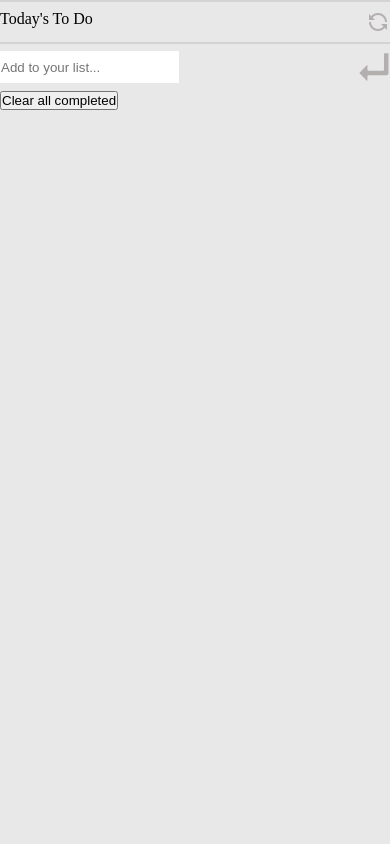
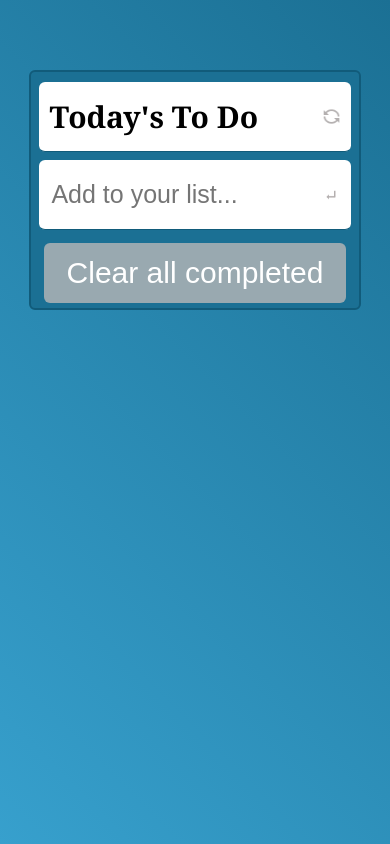
Before and after one commit to hafiz1379/To-do-list, a website built with webpack: page src/index.html in a window 390 px wide. Built offline with nearby package versions, Linux system fonts and the light colour scheme.

Commit message:
Changed all styles of project

```diff
--- a/src/style.css
+++ b/src/style.css
@@ -1,108 +1,169 @@
 * {
+  box-sizing: border-box !important;
+  font-family: Cambria, Cochin, Georgia, Times, 'Times New Roman', serif;
+}
+
+html {
+  height: auto;
+  min-height: 100%;
+  width: 100%;
+  padding: 0;
   margin: 0;
-  padding: 0;
-  box-sizing: border-box;
+  overflow: auto;
 }
 
 body {
-  background-color: #e8e8e8;
+  background: linear-gradient(45deg, rgb(55, 160, 205), rgb(27, 112, 148));
+  height: auto;
+  width: 100%;
+  padding: 70px 0;
+  margin: 0;
 }
 
-.container {
-  background-color: #fff;
+.to-do-holder {
+  width: 85%;
+  max-width: 500px;
+  height: auto;
+  margin: 0 auto;
+  background: rgb(27, 112, 148);
+  font-family: sans-serif;
+  font-size: 15px;
+  border-radius: 6px;
+  border: 2px solid rgb(17, 91, 122);
   display: flex;
   flex-direction: column;
   align-items: center;
-  width: 80%;
-  margin-top: 8rem;
-  border: 1px solid #060607c7;
-  margin-left: 10%;
-  box-sizing: border-box;
-  padding: 9px;
-  border-radius: 10px;
+  padding-bottom: 10px;
 }
 
-.container h2 {
-  align-self: center;
-  margin-bottom: 7px;
+.title-to-do {
+  font-weight: bold;
+  display: flex;
+  align-items: center;
 }
 
-#todo-list {
-  width: 400px;
-  margin: 0 auto;
+.ul-to-do {
+  padding: 0;
+  margin: 5px;
+  width: 98%;
+  border-radius: 6px;
 }
 
-ul {
+.li-to-do {
+  width: 100%;
   list-style: none;
-  padding: 0;
-  width: 100%;
-  margin: 0;
+  height: 40px;
+  display: flex;
+  align-items: center;
+  border-bottom: 1px solid rgb(17, 91, 122);
+  padding: 1px 10px;
+  gap: 10px;
+  font-size: 1.5rem;
+  border-radius: 6px;
+  margin-bottom: 8px;
+  background: #fff;
 }
 
-li {
-  padding: 2% 0;
-  border-top: 2px solid lightgray;
-  width: 100%;
-  display: flex;
-  justify-content: space-between;
+.li-to-do-input {
+  padding: 5px 10px;
 }
 
-.input-container {
-  display: flex;
+.text-li {
   width: 100%;
-  justify-content: center;
+  height: 100%;
+  border: none;
+  font-family: sans-serif;
+  font-size: 1.2rem;
 }
 
-input {
+.li-description {
+  width: 87%;
+  height: 100%;
+  border: none;
+  font-size: 1.2rem;
+}
+
+.task-text {
   border: 1px solid transparent;
 }
 
-.add-input {
-  width: 100%;
-  height: 30px;
-  padding: 5px;
+.refresh {
+  position: relative;
+  left: 7%;
+  width: 21px;
+  height: 19px;
 }
 
-.add-button {
-  background: transparent;
-  border: transparent;
-  margin-left: 5px;
+.enter {
+  position: relative;
+  left: -5px;
+  width: 10px;
+  height: 10px;
 }
 
-.clear-all {
-  width: 100%;
-  height: 43px;
-  border-radius: 0 0 42px 40px;
-  padding: 5px;
-  border: transparent;
-  background: #ededed4c;
+.icon {
+  position: relative;
+  left: 1%;
+  width: 24px;
+  height: 24px;
   cursor: pointer;
 }
 
-.task {
-  font-size: 20px;
-  padding: 10px;
-  border-bottom: 1px solid #ccc;
+.btn-holder {
+  width: 95%;
+  height: 35px;
+  margin: 0 auto;
+  border: none;
+  background-color: rgb(153, 169, 176);
+  color: rgb(255, 255, 255);
+  font-family: sans-serif;
+  font-size: 1.4rem;
+  border-radius: 6px;
 }
 
-.todo-completed .todo-item-edit {
-  text-decoration: line-through;
-  color: #ccc;
+.btn-holder:active {
+  transform: translateX(-1px);
+  transform: translateY(1px);
+  box-shadow: 0 0 7px black;
 }
 
-.icon {
-  width: 17px;
-  background: url(./3\ dots.jpg);
-  background-position: center;
-  background-size: contain;
-  background-repeat: no-repeat;
-  cursor: pointer;
+.bg-yellow {
+  background: rgb(240, 233, 166);
 }
 
-.icon:hover {
-  background: url(./delete.png);
-  width: 15px;
-  background-position: center;
-  background-repeat: no-repeat;
-  background-size: contain;
+.bg-gray {
+  background-color: rgba(150, 144, 144, 0.8);
 }
+
+.text-li:focus,
+.task-text:focus {
+  outline: none;
+}
+
+@media screen and (max-width: 768px) {
+  .refresh {
+    left: 3%;
+  }
+
+  .to-do-holder {
+    padding: 5px;
+  }
+
+  .li-to-do {
+    height: 70px;
+  }
+
+  .title-to-do {
+    font-size: 30px;
+  }
+
+  .task-text,
+  .text-li {
+    font-size: 25px;
+  }
+
+  .btn-holder {
+    height: 60px;
+    font-size: 30px;
+  }
+}
```
